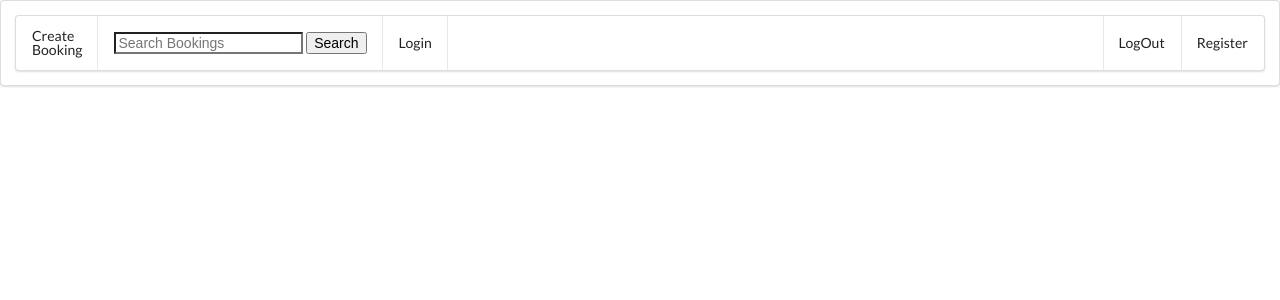
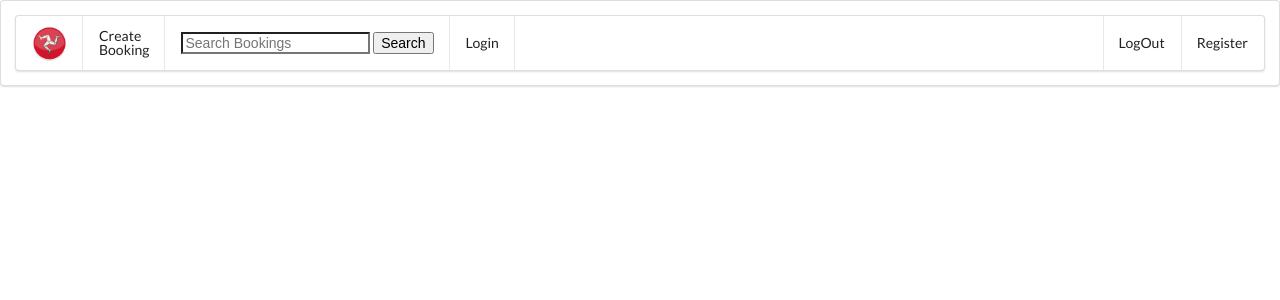
Before and after one commit to DelroyGayle/manx-airlines-booking-system-pp4-version2, a Django app: page / in a window 1280 px wide. Shown: the top 300 px of the page. Run offline with Django 3.2, Linux system fonts and the light colour scheme; some libraries are stand-ins or nearby versions.

Commit message:
Add Isle Of Man Logo to NavBar. Use it as a Home Button

```diff
--- a/templates/includes/navbar.html
+++ b/templates/includes/navbar.html
@@ -2,6 +2,9 @@
 
 <div class="ui segment">
     <div class="ui stackable menu">
+        <a href={% url 'home' %} class="header item">
+            <img src="{% static 'booking/img/logo.png' %}"
+        </a>
         <a href={% url 'create-booking' %} class="item">Create<br>Booking</a>
         <div class="item">
             <form action={% url 'search-bookings' %} method="get">
```
Also changed, not shown: booking/static/booking/img/logo.png (added).
